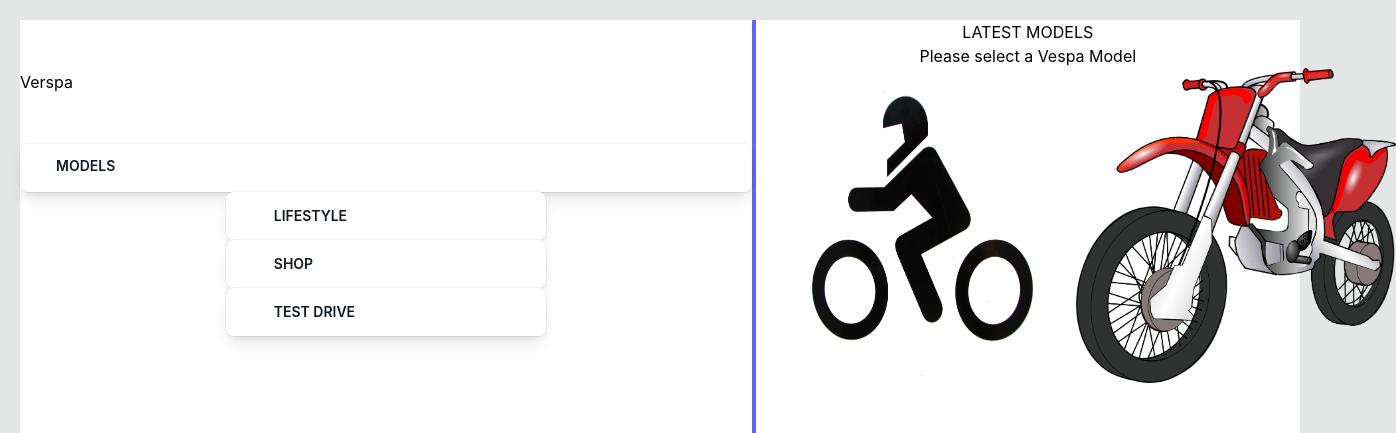
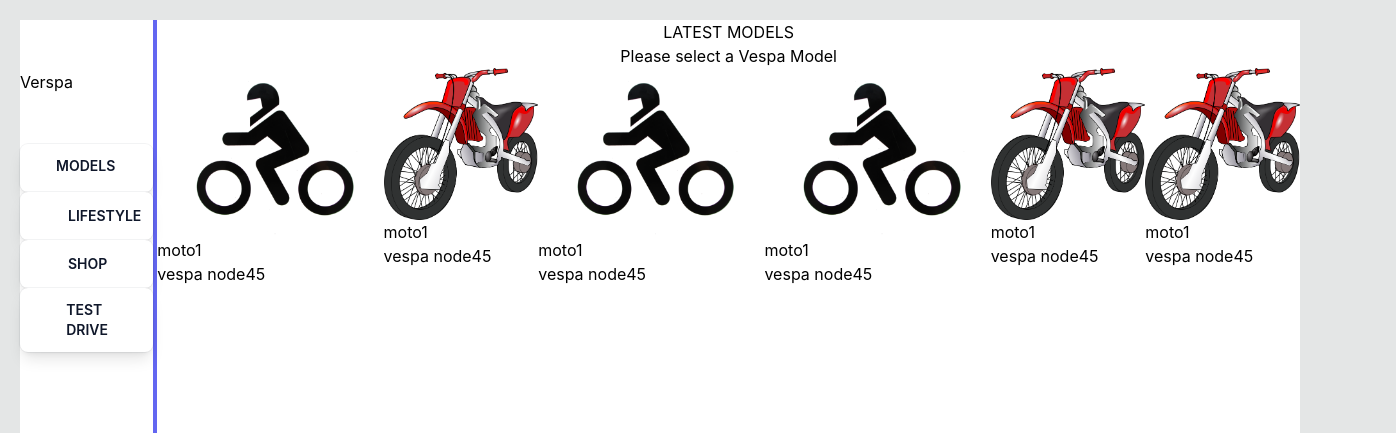
Before and after one commit to ReAliens/speedy-FE, a React (Create React App) app: page / in a window 1280 px wide. Shown: the top 433 px of the page, 1396 px wide, since content can reach past the window. Built offline with nearby package versions, Linux system fonts and the light colour scheme; grey boxes are pictures that could not be loaded.

Commit message:
render items from data component

```diff
--- a/src/App.js
+++ b/src/App.js
@@ -1,22 +1,10 @@
 import React from 'react';
 import Mainpage from './components/Mainpage';
-import MotoDisplay from './components/MotoDisplay';
-import MotoStore from './components/MotoStore';
 
 function App() {
-  const motoList = MotoStore.map((prop) => (
-    <MotoDisplay
-      key={prop.id}
-      image={prop.image}
-      name={prop.name}
-      details={prop.details}
-    />
-  ));
-
   return (
     <div className="">
       <Mainpage />
-      {motoList}
     </div>
   );
 }
--- a/src/components/MotoDisplay.js
+++ b/src/components/Cards.js
@@ -1,11 +1,11 @@
 import React from 'react';
 
-export default function MotoDisplay(prop) {
+export default function Cards(prop) {
   return (
     <div>
       <img src={prop.image} alt="moto" />
-      <h3>{prop.name}</h3>
-      <p>{prop.details}</p>
+      <h3>{prop.title}</h3>
+      <p>{prop.description}</p>
     </div>
   );
 }
--- /dev/null
+++ b/src/components/Data.js
@@ -0,0 +1,38 @@
+export default [
+  {
+    id: 1,
+    image: './images/moto_cycle.png',
+    title: 'moto1',
+    description: 'vespa node45',
+  },
+  {
+    id: 2,
+    image: './images/moto2.png',
+    title: 'moto1',
+    description: 'vespa node45',
+  },
+  {
+    id: 3,
+    image: './images/moto_cycle.png',
+    title: 'moto1',
+    description: 'vespa node45',
+  },
+  {
+    id: 4,
+    image: './images/moto_cycle.png',
+    title: 'moto1',
+    description: 'vespa node45',
+  },
+  {
+    id: 5,
+    image: './images/moto2.png',
+    title: 'moto1',
+    description: 'vespa node45',
+  },
+  {
+    id: 6,
+    image: './images/moto2.png',
+    title: 'moto1',
+    description: 'vespa node45',
+  },
+];
--- a/src/components/Mainpage.js
+++ b/src/components/Mainpage.js
@@ -1,8 +1,18 @@
 import React from 'react';
-
 import '../index.css';
+import Data from './Data';
+import Cards from './Cards';
 
 export default function Mainpage() {
+  const motoList = Data.map((prop) => (
+    <Cards
+      key={prop.id}
+      image={prop.image}
+      title={prop.title}
+      description={prop.description}
+    />
+  ));
+
   return (
     <div className="container">
       <div className="menu border-cyan-200 border-r-4 border-indigo-500 ...">
@@ -45,8 +55,7 @@
         <h1 className="text-center ...">LATEST MODELS</h1>
         <p className="text-center ...">Please select a Vespa Model</p>
         <div className="moto-image">
-          <img src="./images/moto_cycle.png" alt="moto" className="moto" />
-          <img src="./images/moto2.png" alt="moto" className="moto" />
+          {motoList}
         </div>
       </div>
     </div>
--- a/src/components/MotoStore.js
+++ /dev/null
@@ -1,26 +0,0 @@
-export default [
-  {
-    id: 1,
-    image: './images/moto_cycle.png',
-    name: 'moto1',
-    details: 'vespa node45',
-  },
-  {
-    id: 2,
-    image: './images/moto2.png',
-    name: 'moto1',
-    details: 'vespa node45',
-  },
-  {
-    id: 3,
-    image: './images/moto_cycle.png',
-    name: 'moto1',
-    details: 'vespa node45',
-  },
-  {
-    id: 4,
-    image: './images/moto_cycle.png',
-    name: 'moto1',
-    details: 'vespa node45',
-  },
-];
```
